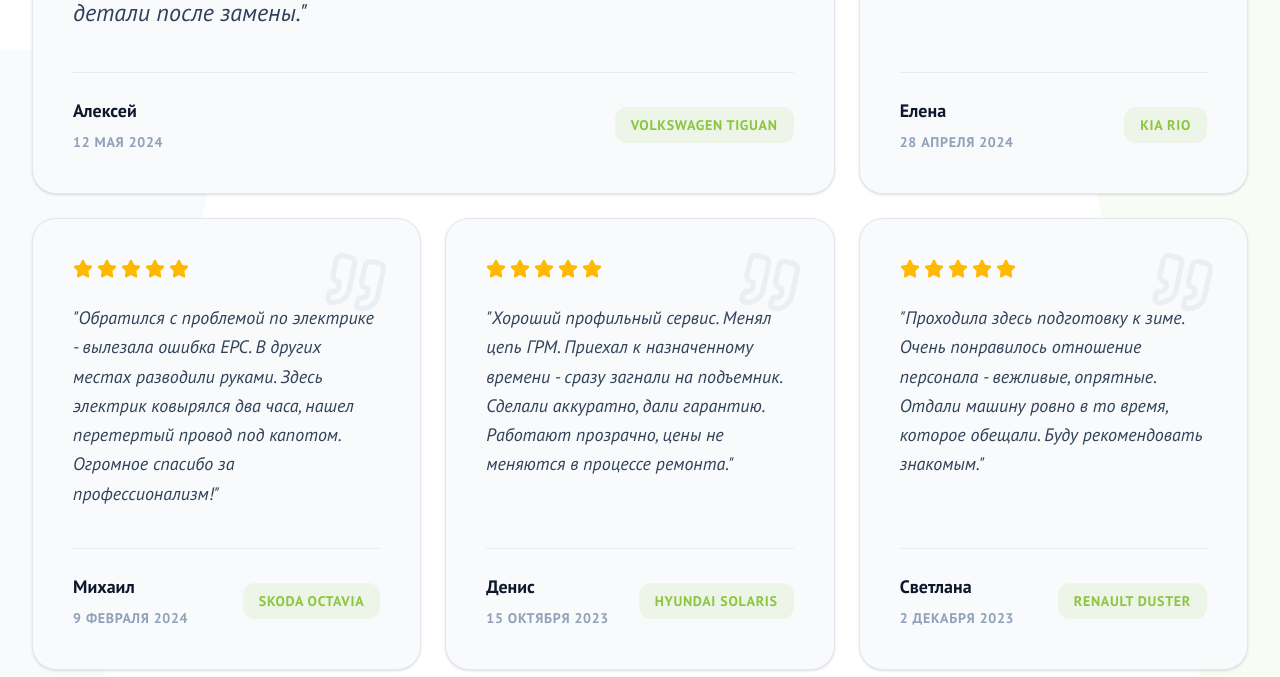
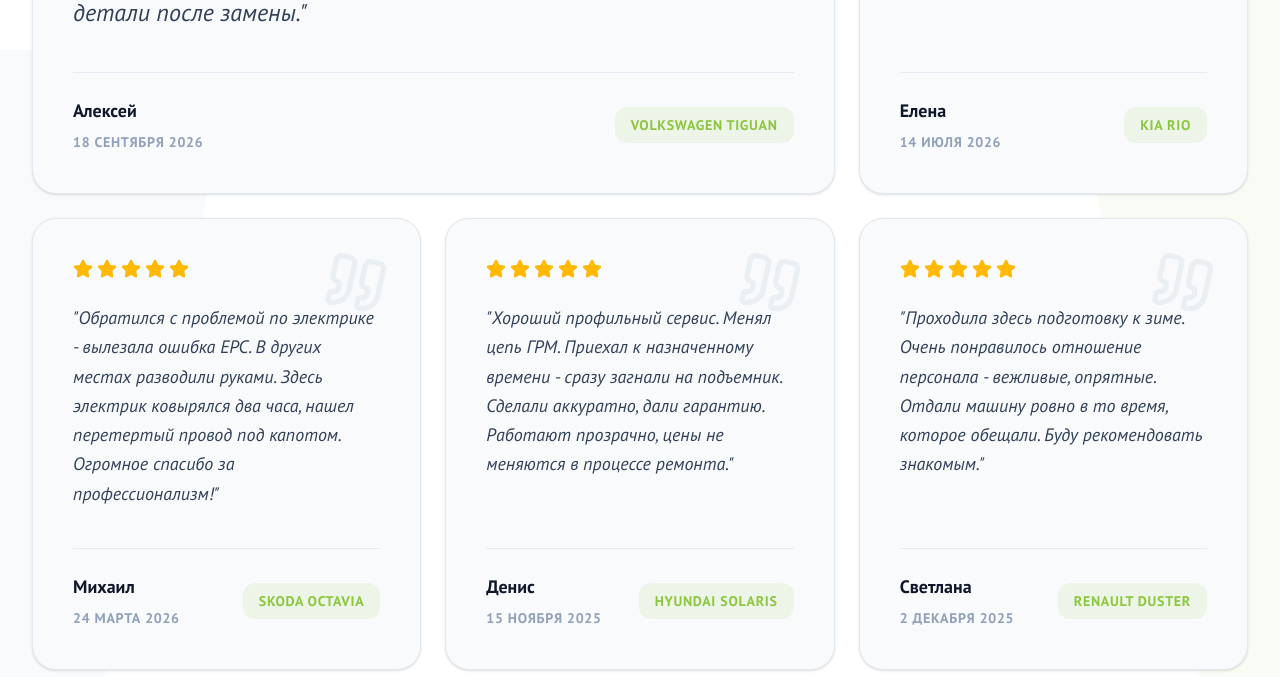
Before and after one commit to by-stsyn/service, a React (Vite) app: page /spb in a window 1280 px wide. Shown: the part 10060-10737 px from the top of the page. Built offline with nearby package versions, Linux system fonts and the light colour scheme; no server answers.

Commit message:
chore: update review dates to recent timestamps

```diff
--- a/src/components/Reviews.tsx
+++ b/src/components/Reviews.tsx
@@ -7,8 +7,8 @@ const REVIEWS = [
     id: 1,
     name: 'Алексей',
     car: 'Volkswagen Tiguan',
-    date: '12 мая 2024',
-    dateIso: '2024-05-12',
+    date: '18 сентября 2026',
+    dateIso: '2026-09-18',
     text: 'Отличный сервис. Делал здесь большое ТО-60000. Все по регламенту, запчасти оригинальные в наличии (не пришлось самому бегать искать). Цены адекватные, лишнего не навязывают. Мастер-приемщик Александр всё подробно объяснил и показал старые детали после замены.',
     rating: 5,
   },
@@ -16,8 +16,8 @@ const REVIEWS = [
     id: 2,
     name: 'Елена',
     car: 'Kia Rio',
-    date: '28 апреля 2024',
-    dateIso: '2024-04-28',
+    date: '14 июля 2026',
+    dateIso: '2026-07-14',
     text: 'Очень довольна! Быстро нашли причину стука в подвеске (оказалась стойка стабилизатора). Поменяли за час, пока ждала, попила вкусный кофе в клиентской зоне.',
     rating: 5,
   },
@@ -25,8 +25,8 @@ const REVIEWS = [
     id: 3,
     name: 'Михаил',
     car: 'Skoda Octavia',
-    date: '9 февраля 2024',
-    dateIso: '2024-02-09',
+    date: '24 марта 2026',
+    dateIso: '2026-03-24',
     text: 'Обратился с проблемой по электрике - вылезала ошибка EPC. В других местах разводили руками. Здесь электрик ковырялся два часа, нашел перетертый провод под капотом. Огромное спасибо за профессионализм!',
     rating: 5,
   },
@@ -34,8 +34,8 @@ const REVIEWS = [
     id: 4,
     name: 'Денис',
     car: 'Hyundai Solaris',
-    date: '15 октября 2023',
-    dateIso: '2023-10-15',
+    date: '15 ноября 2025',
+    dateIso: '2025-11-15',
     text: 'Хороший профильный сервис. Менял цепь ГРМ. Приехал к назначенному времени - сразу загнали на подъемник. Сделали аккуратно, дали гарантию. Работают прозрачно, цены не меняются в процессе ремонта.',
     rating: 5,
   },
@@ -43,8 +43,8 @@ const REVIEWS = [
     id: 5,
     name: 'Светлана',
     car: 'Renault Duster',
-    date: '2 декабря 2023',
-    dateIso: '2023-12-02',
+    date: '2 декабря 2025',
+    dateIso: '2025-12-02',
     text: 'Проходила здесь подготовку к зиме. Очень понравилось отношение персонала - вежливые, опрятные. Отдали машину ровно в то время, которое обещали. Буду рекомендовать знакомым.',
     rating: 5,
   }
```
